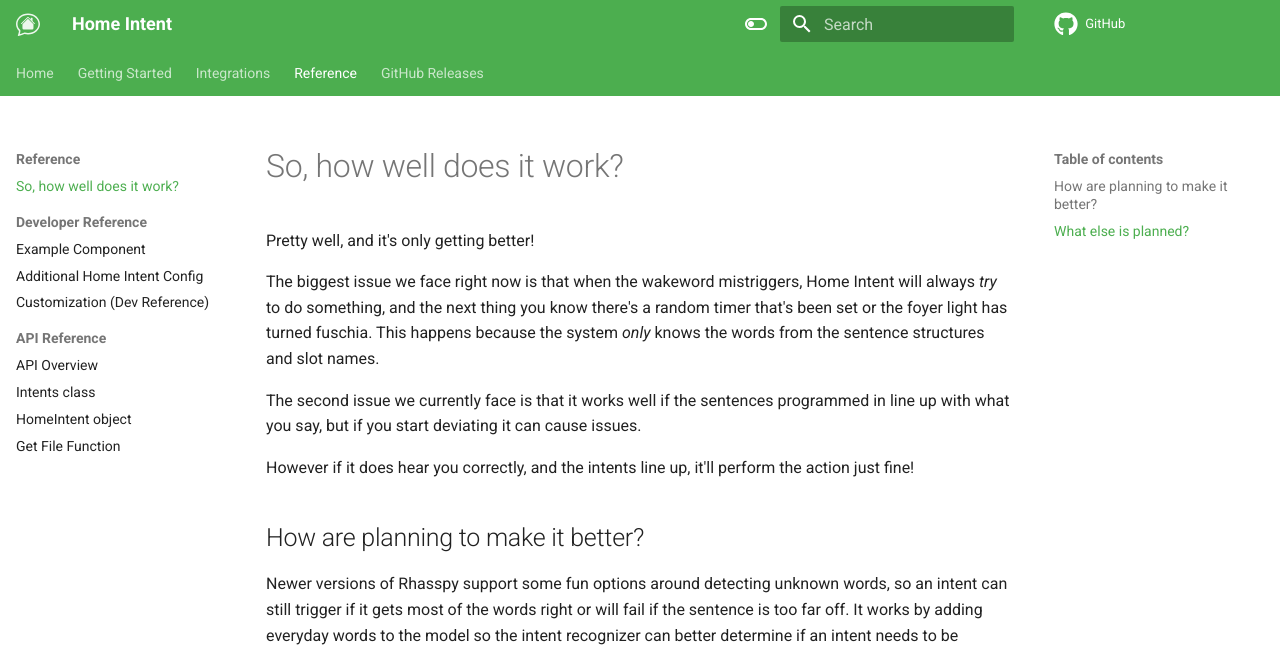
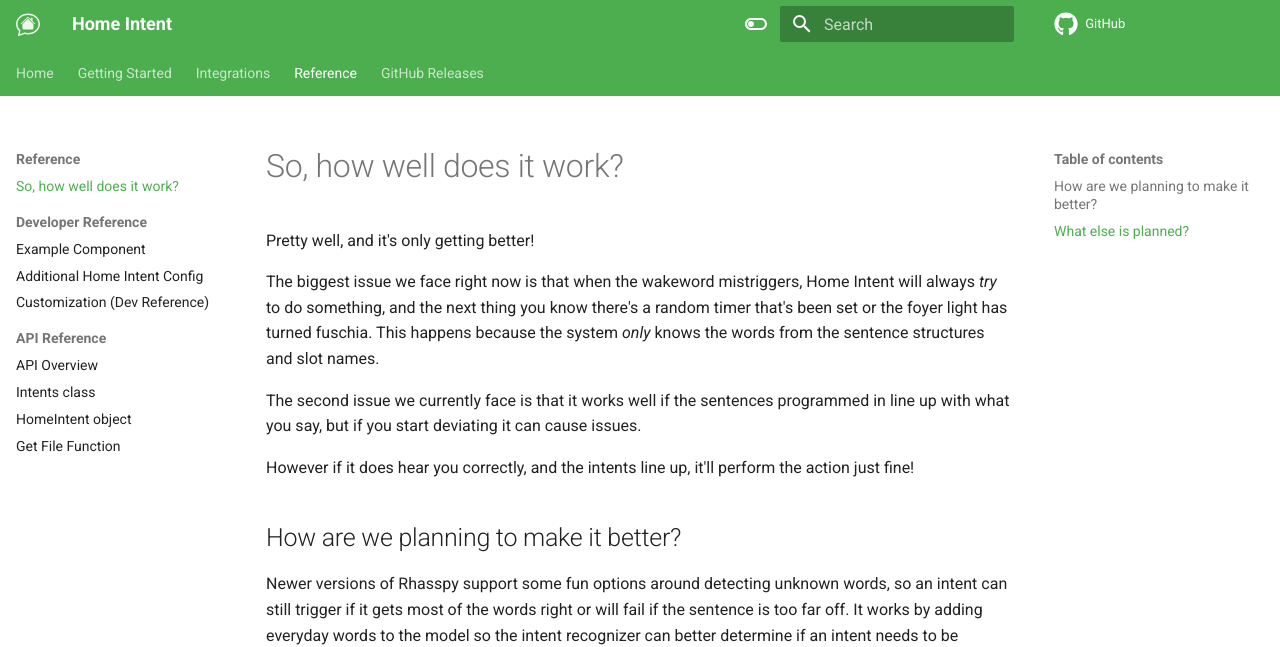
Before and after one commit to JarvyJ/HomeIntent, an MkDocs documentation site: the page built from docs/docs/reference/how-well-does-it-work.md, in a window 1280 px wide and 1318 px high. Shown: the top 647 px of the window. Built offline with MkDocs 1.6.1 and Material for MkDocs 9.7.7, drawn with Linux system fonts in a browser that asks for light colours; comment, search, counter and statistics services are not loaded.

Commit message:
forgot a we

```diff
--- a/docs/docs/reference/how-well-does-it-work.md
+++ b/docs/docs/reference/how-well-does-it-work.md
@@ -7,7 +7,7 @@ The second issue we currently face is that it works well if the sentences progra
 
 However if it does hear you correctly, and the intents line up, it'll perform the action just fine!
 
-## How are planning to make it better?
+## How are we planning to make it better?
 Newer versions of Rhasspy support some fun options around detecting unknown words, so an intent can still trigger if it gets most of the words right or will fail if the sentence is too far off. It works by adding everyday words to the model so the intent recognizer can better determine if an intent needs to be handled or not. This should help both of the problems above by hopefully allowing some deviation and better recognition overall.
 
 Finally, one of the easier things to change the wakeword sensitivity. Ideally we would have a database that matches up microphones to what sensitivity to use, but that requires a bit of tuning. Maybe this will end up being a Rhasspy setting down the road and we could have an interface to help tune it.
```
